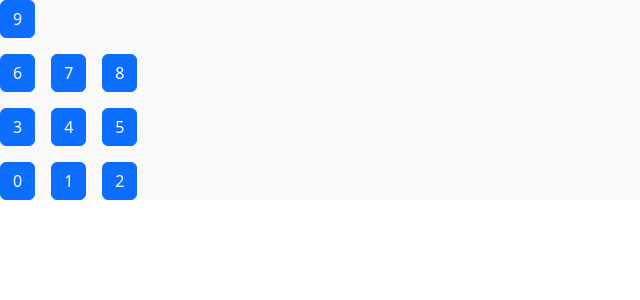
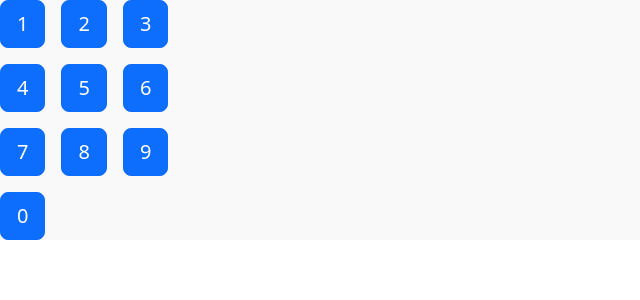
Before and after one commit to alexisdegraeve/calculator, an Angular app in the folder ganeshacalculator/: page / in a window 1280 px wide. Shown: the top 300 px of the page, without its empty margins (0-640 px from the left). Built offline with nearby package versions, Linux system fonts and the light colour scheme.

Commit message:
style calculator

```diff
--- a/ganeshacalculator/src/app/calculator/calculator.html
+++ b/ganeshacalculator/src/app/calculator/calculator.html
@@ -1,6 +1,6 @@
 <div class="calculator">
     <div class="buttons">
         @for (num of boutons; track num) {
-        <button type="button" class="btn btn-primary">{{ num }}</button> }
+        <button type="button" class="btn btn-primary btn-lg">{{ num }}</button> }
     </div>
 </div>
--- a/ganeshacalculator/src/app/calculator/calculator.scss
+++ b/ganeshacalculator/src/app/calculator/calculator.scss
@@ -4,8 +4,11 @@
     .buttons {
         max-width: 10rem;
         gap: 1rem;
-        display: flex;
-        flex-wrap: wrap;
-        flex-flow: wrap-reverse;
+        grid-auto-rows: 1fr;
+        grid-template-columns: 1fr 1fr 1fr;
+        display: grid;
+        button:first-child {
+            order: 2;
+        }
     }
 }
```
